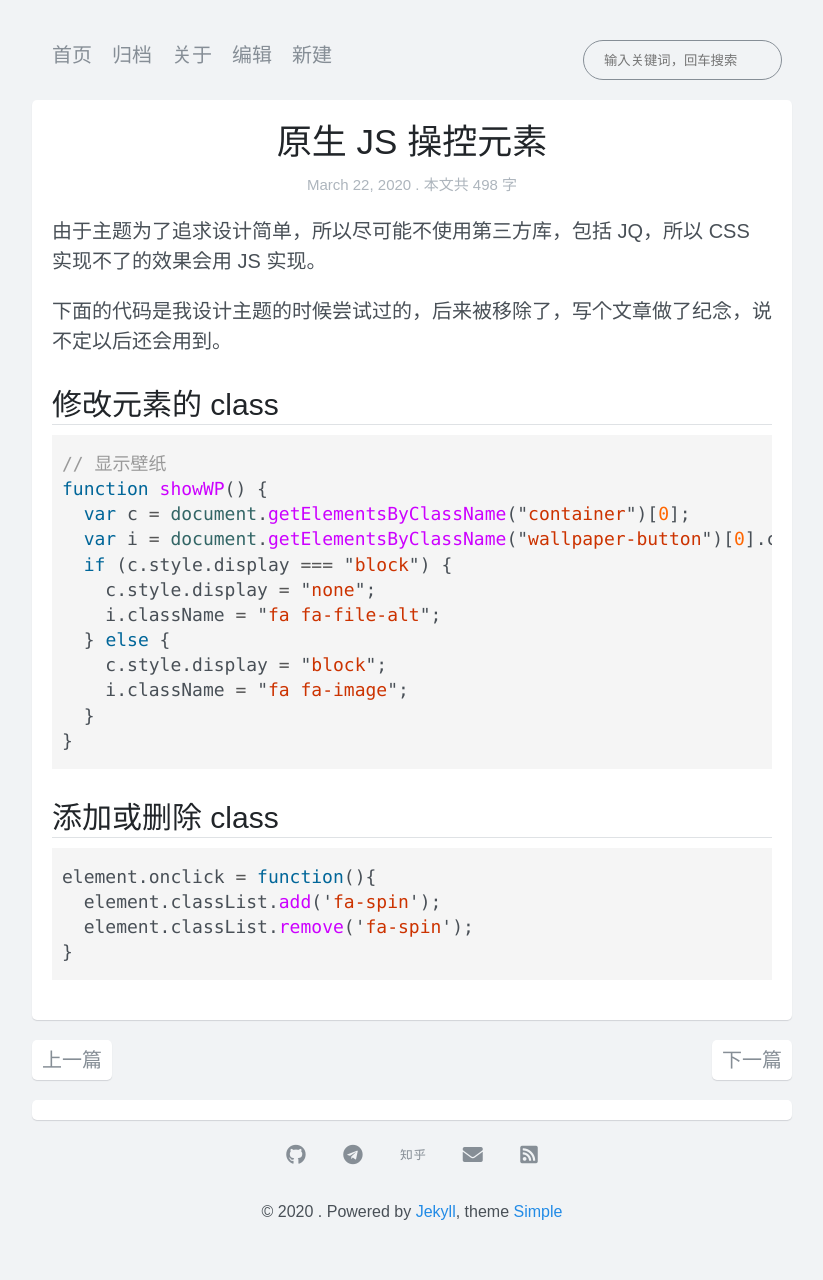
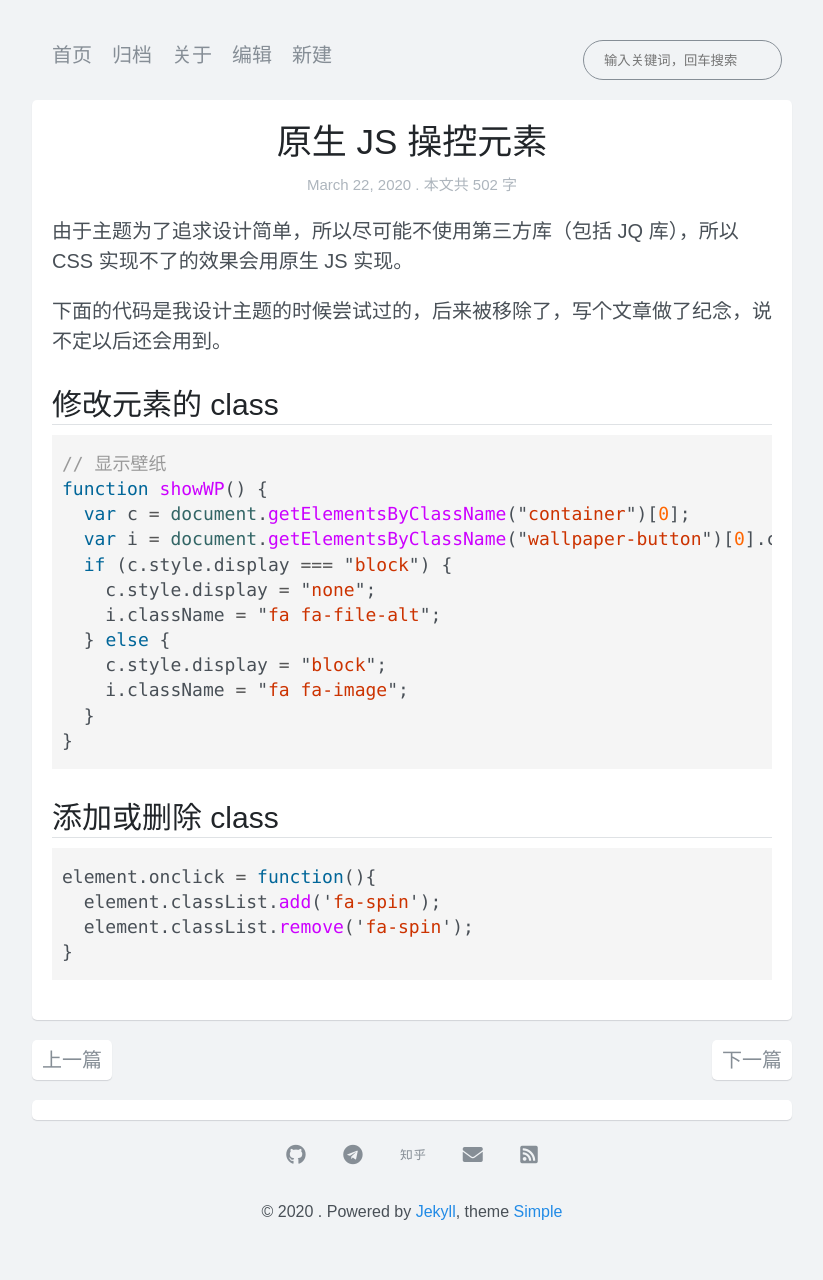
Before and after one commit to whenfung/simple, a Jekyll site: the page built from _posts/2020-03-22-JS-DOM.md, in a window 1280 px wide. Shown: the whole page, without its empty margins (228-1051 px from the left). Built offline with Jekyll 4.4.1, drawn with Linux system fonts in a browser that asks for light colours; nearby versions of some CDN libraries; comment, search, counter and statistics services are not loaded.

Commit message:
Update 2020-03-22-JS-DOM.md

```diff
--- a/_posts/2020-03-22-JS-DOM.md
+++ b/_posts/2020-03-22-JS-DOM.md
@@ -2,7 +2,7 @@
 title: 原生 JS 操控元素
 ---
 
-由于主题为了追求设计简单，所以尽可能不使用第三方库，包括 JQ，所以 CSS 实现不了的效果会用 JS 实现。
+由于主题为了追求设计简单，所以尽可能不使用第三方库（包括 JQ 库），所以 CSS 实现不了的效果会用原生 JS 实现。
 
 下面的代码是我设计主题的时候尝试过的，后来被移除了，写个文章做了纪念，说不定以后还会用到。
 
```
